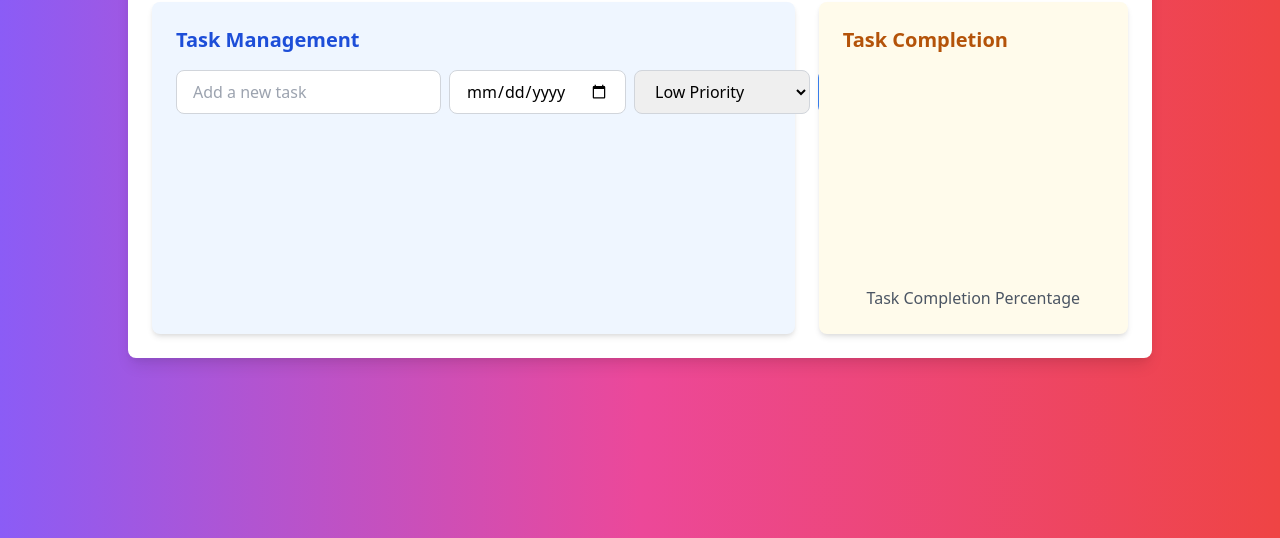
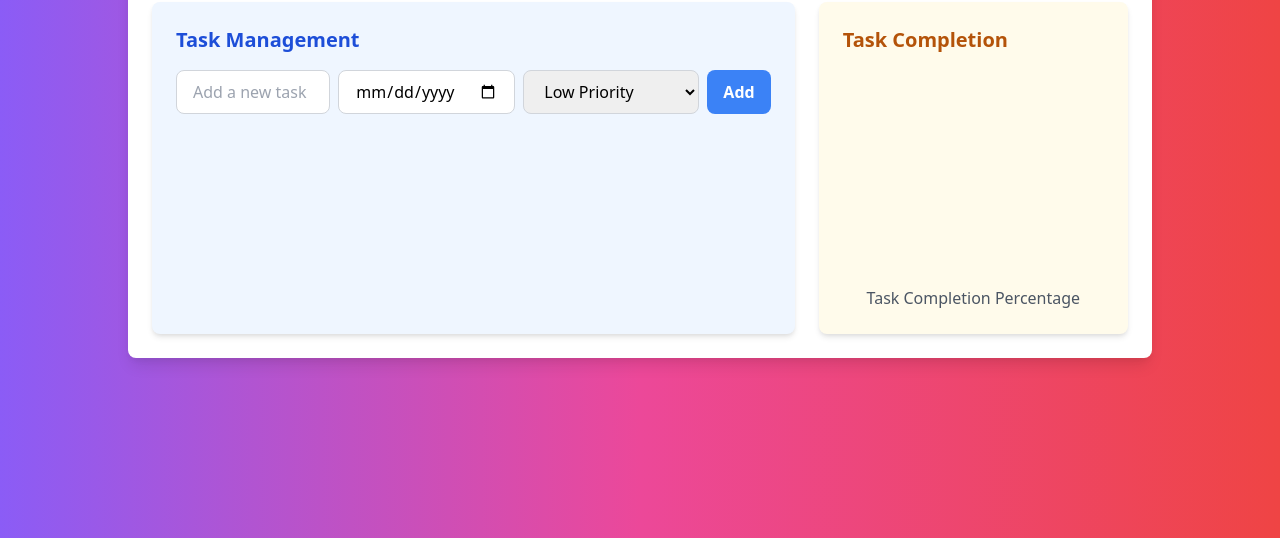
Before and after one commit to lchaminduni/Brainwave-Matrix-Intern, a website: page to_do_list.html in a window 1280 px wide. Shown: the part 262-800 px from the top of the page. Drawn offline with nearby package versions, Linux system fonts and the light colour scheme.

Commit message:
second modification

```diff
--- a/to_do_list.html
+++ b/to_do_list.html
@@ -3,7 +3,7 @@
 <head>
   <meta charset="UTF-8">
   <meta name="viewport" content="width=device-width, initial-scale=1.0">
-  <title>To-Do List </title>
+  <title>To-Do List</title>
   <link href="https://cdn.jsdelivr.net/npm/tailwindcss@2.2.19/dist/tailwind.min.css" rel="stylesheet">
   <script src="https://cdn.jsdelivr.net/npm/chart.js"></script>
 </head>
@@ -16,19 +16,20 @@
       <div class="col-span-2 bg-blue-50 p-6 rounded-lg shadow-md">
         <h2 class="text-xl font-bold text-blue-700 mb-4">Task Management</h2>
 
-        <div class="flex flex-col md:flex-row gap-2 mb-4">
+        <!-- Updated flex container with wrapping and spacing adjustments -->
+        <div class="flex flex-col md:flex-row flex-wrap gap-2 mb-4">
           <input type="text" id="taskInput" placeholder="Add a new task"
-                 class="flex-1 px-4 py-2 border border-gray-300 rounded-lg focus:outline-none focus:ring-2 focus:ring-blue-500">
+                 class="w-full md:flex-1 px-4 py-2 border border-gray-300 rounded-lg focus:outline-none focus:ring-2 focus:ring-blue-500">
           <input type="date" id="taskDate"
-                 class="px-4 py-2 border border-gray-300 rounded-lg focus:outline-none focus:ring-2 focus:ring-blue-500">
+                 class="w-full md:w-auto px-4 py-2 border border-gray-300 rounded-lg focus:outline-none focus:ring-2 focus:ring-blue-500">
           <select id="taskPriority"
-                  class="px-4 py-2 border border-gray-300 rounded-lg focus:outline-none focus:ring-2 focus:ring-blue-500">
+                  class="w-full md:w-auto px-4 py-2 border border-gray-300 rounded-lg focus:outline-none focus:ring-2 focus:ring-blue-500">
             <option value="Low">Low Priority</option>
             <option value="Medium">Medium Priority</option>
             <option value="High">High Priority</option>
           </select>
           <button onclick="addTask()"
-                  class="bg-blue-500 hover:bg-blue-600 text-white font-semibold px-4 py-2 rounded-lg">Add</button>
+                  class="w-full md:w-auto bg-blue-500 hover:bg-blue-600 text-white font-semibold px-4 py-2 rounded-lg">Add</button>
         </div>
 
         <div id="taskListContainer" class="overflow-y-auto max-h-80">
```
Also changed, not shown: to_do_list.js (line endings or trailing spaces).
